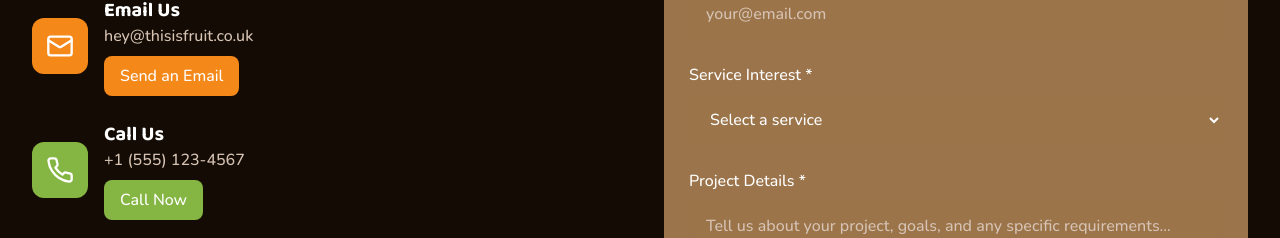
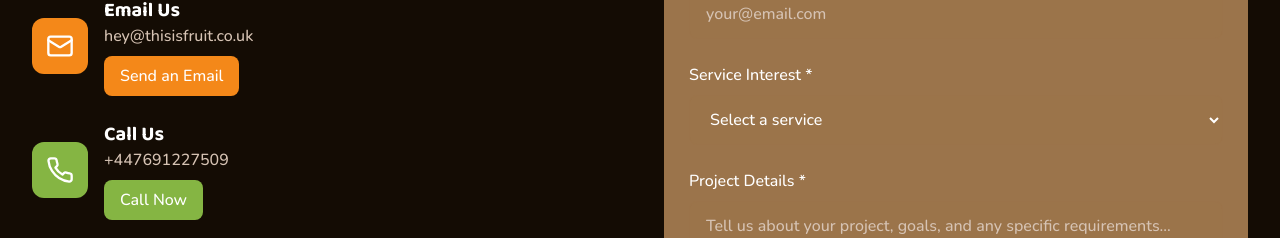
Before and after one commit to FruitStudioUK/Fruit-Site, a Next.js app: page / in a window 1280 px wide. Shown: the part 2686-2924 px from the top of the page. Built offline with nearby package versions, Linux system fonts and the light colour scheme.

Commit message:
Update Contact.tsx

```diff
--- a/components/Contact.tsx
+++ b/components/Contact.tsx
@@ -95,9 +95,9 @@ export function Contact() {
                   <h4 className="text-xl font-baloo2 font-bold text-white">
                     Call Us
                   </h4>
-                  <p className="text-text-gray">+1 (555) 123-4567</p>
+                  <p className="text-text-gray">+447691227509</p>
                   <a
-                    href="tel:+15551234567"
+                    href="tel:+447691227509"
                     className="inline-block mt-2 py-2 px-4 bg-secondary-green text-white rounded-lg hover:bg-opacity-90 transition-all duration-300"
                   >
                     Call Now
```
